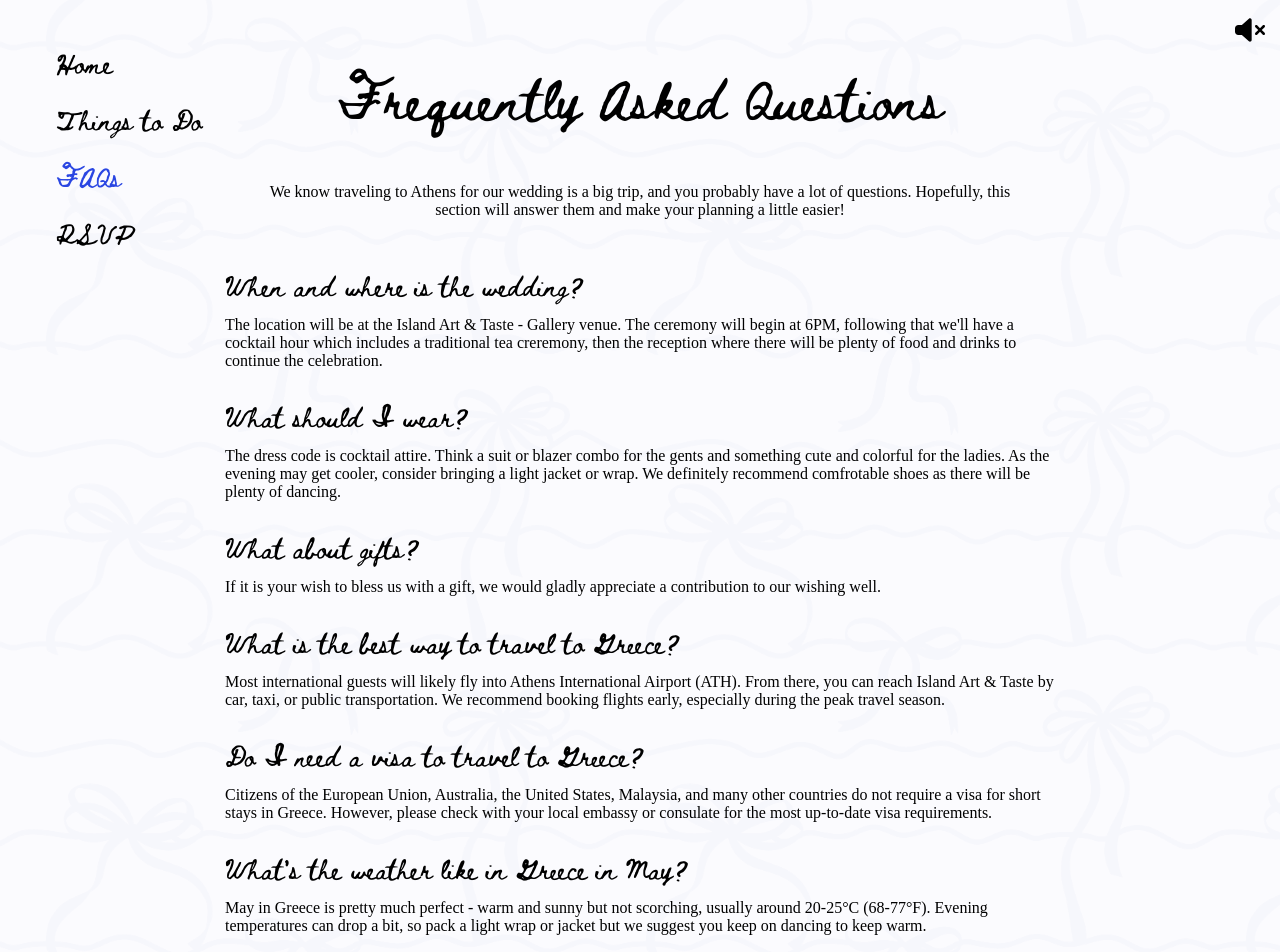
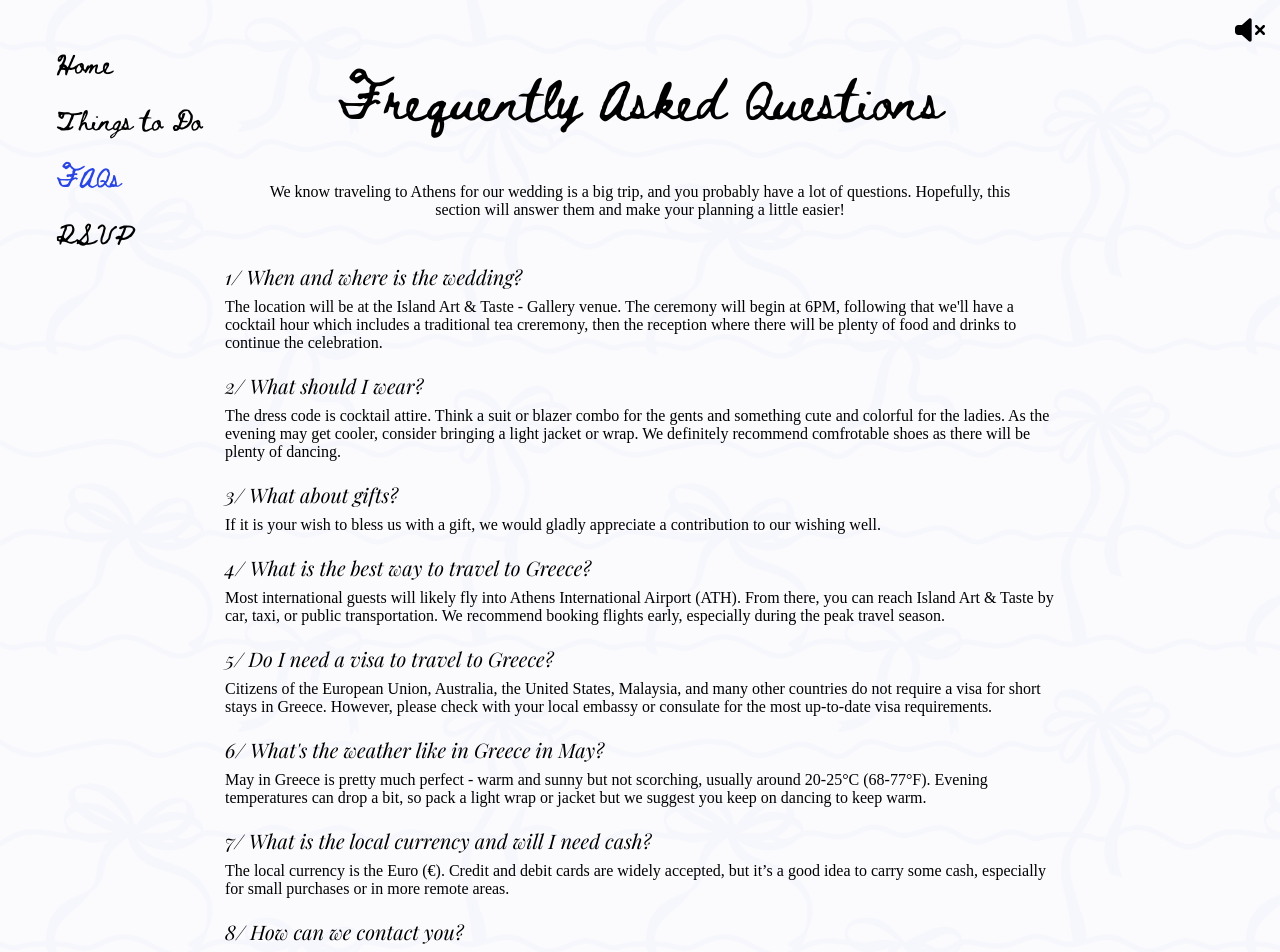
Before and after one commit to cmaylynn12/kimplusdim, a React (Create React App) app: page /faqs in a window 1280 px wide. Shown: the top 952 px of the page. Built offline with nearby package versions, Linux system fonts and the light colour scheme.

Commit message:
Adjusted faqs

```diff
--- a/src/components/activities/activities.css
+++ b/src/components/activities/activities.css
@@ -2,7 +2,7 @@
   margin-top: 110px;
   display: flex;
   flex-direction: column;
-  gap: 52px;
+  gap: 60px;
   padding-bottom: 100px;
 }
 
--- a/src/components/faqs/faqs.css
+++ b/src/components/faqs/faqs.css
@@ -13,7 +13,7 @@
   text-align: left;
   display: flex;
   flex-direction: column;
-  gap: 24px;
+  gap: 20px;
   margin-top: 44px;
   margin-bottom: 44px;
 
@@ -32,7 +32,7 @@
 
 /* FAQ Item */
 .question {
-  font-family: "BethEllen";
+  font-family: "Playfair";
   font-size: 17px;
 }
 
--- a/src/components/faqs/faqsConfig.ts
+++ b/src/components/faqs/faqsConfig.ts
@@ -4,43 +4,43 @@ export interface FAQ {
 }
 export const FAQs: FAQ[] = [
   {
-    question: "When and where is the wedding?",
+    question: "1/ When and where is the wedding?",
     answer:
       "The location will be at the Island Art & Taste - Gallery venue. The ceremony will begin at 6PM, following that we'll have a cocktail hour which includes a traditional tea creremony, then the reception where there will be plenty of food and drinks to continue the celebration.",
   },
   {
-    question: "What should I wear?",
+    question: "2/ What should I wear?",
     answer:
       "The dress code is cocktail attire. Think a suit or blazer combo for the gents and something cute and colorful for the ladies. As the evening may get cooler, consider bringing a light jacket or wrap. We definitely recommend comfrotable shoes as there will be plenty of dancing.",
   },
   {
-    question: "What about gifts?",
+    question: "3/ What about gifts?",
     answer:
       "If it is your wish to bless us with a gift, we would gladly appreciate a contribution to our wishing well.",
   },
 
   {
-    question: "What is the best way to travel to Greece?",
+    question: "4/ What is the best way to travel to Greece?",
     answer:
       "Most international guests will likely fly into Athens International Airport (ATH). From there, you can reach Island Art & Taste by car, taxi, or public transportation. We recommend booking flights early, especially during the peak travel season.",
   },
   {
-    question: "Do I need a visa to travel to Greece?",
+    question: "5/ Do I need a visa to travel to Greece?",
     answer:
       "Citizens of the European Union, Australia, the United States, Malaysia, and many other countries do not require a visa for short stays in Greece. However, please check with your local embassy or consulate for the most up-to-date visa requirements.",
   },
   {
-    question: "What's the weather like in Greece in May?",
+    question: "6/ What's the weather like in Greece in May?",
     answer:
       "May in Greece is pretty much perfect - warm and sunny but not scorching, usually around 20-25°C (68-77°F). Evening temperatures can drop a bit, so pack a light wrap or jacket but we suggest you keep on dancing to keep warm.",
   },
   {
-    question: "What is the local currency and will I need cash?",
+    question: "7/ What is the local currency and will I need cash?",
     answer:
       "The local currency is the Euro (€). Credit and debit cards are widely accepted, but it’s a good idea to carry some cash, especially for small purchases or in more remote areas.",
   },
   {
-    question: "How can we contact you?",
+    question: "8/ How can we contact you?",
     answer:
       "You can contact us on Messenger or via email at dimoandkimo@gmail.com :)",
   },
--- a/src/components/message/message.css
+++ b/src/components/message/message.css
@@ -9,4 +9,6 @@
 
 .submessage {
   margin-top: 20px;
+  white-space: pre-line;
+  margin-bottom: 12px;
 }
--- a/src/components/rsvp/rsvpSubmitted.tsx
+++ b/src/components/rsvp/rsvpSubmitted.tsx
@@ -21,11 +21,6 @@ const RSVPSubmitted: React.FC<RSVPSubmittedProps> = ({
           message={
             RSVP_MESSAGES[guest] ? RSVP_MESSAGES[guest] : RSVP_MESSAGES.others
           }
-          // message={
-          //   guest === "Cheok Seng Lee"
-          //     ? RSVP_MESSAGES[guest]
-          //     : RSVP_MESSAGES.others
-          // }
         />
       ) : (
         <Message message="Now that’s a real shame. A real shame. We’ll be missin’ ya, but I reckon you got your reasons. Don’t worry—there’ll be a drink raised in your honor." />
--- a/src/rsvpMessages.ts
+++ b/src/rsvpMessages.ts
@@ -1,6 +1,5 @@
 export const RSVP_MESSAGES: { [id: string]: string } = {
   "Cheok Seng Lee": "Honestly Cheok, we ain't even surprised.",
-  "Mei Chin": "Mei mei",
-  others:
-    "Excellent! Your decision to RSVP ‘yes’ is both commendable and... dare I say, expected. We shall await you with great anticipation.",
+  others: `Excellent! Your decision to RSVP ‘yes’ is both commendable and... dare I say, expected.
+  We shall await you with great anticipation.`,
 };
```
